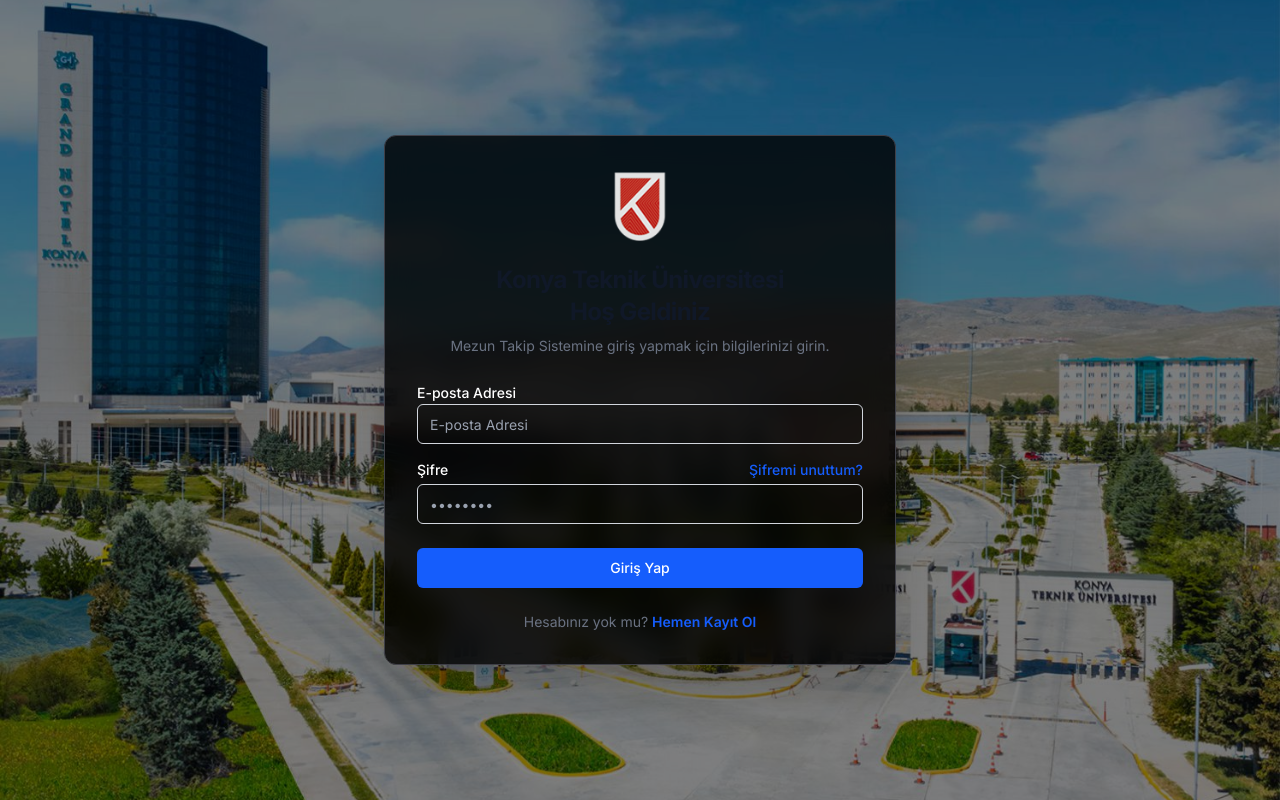
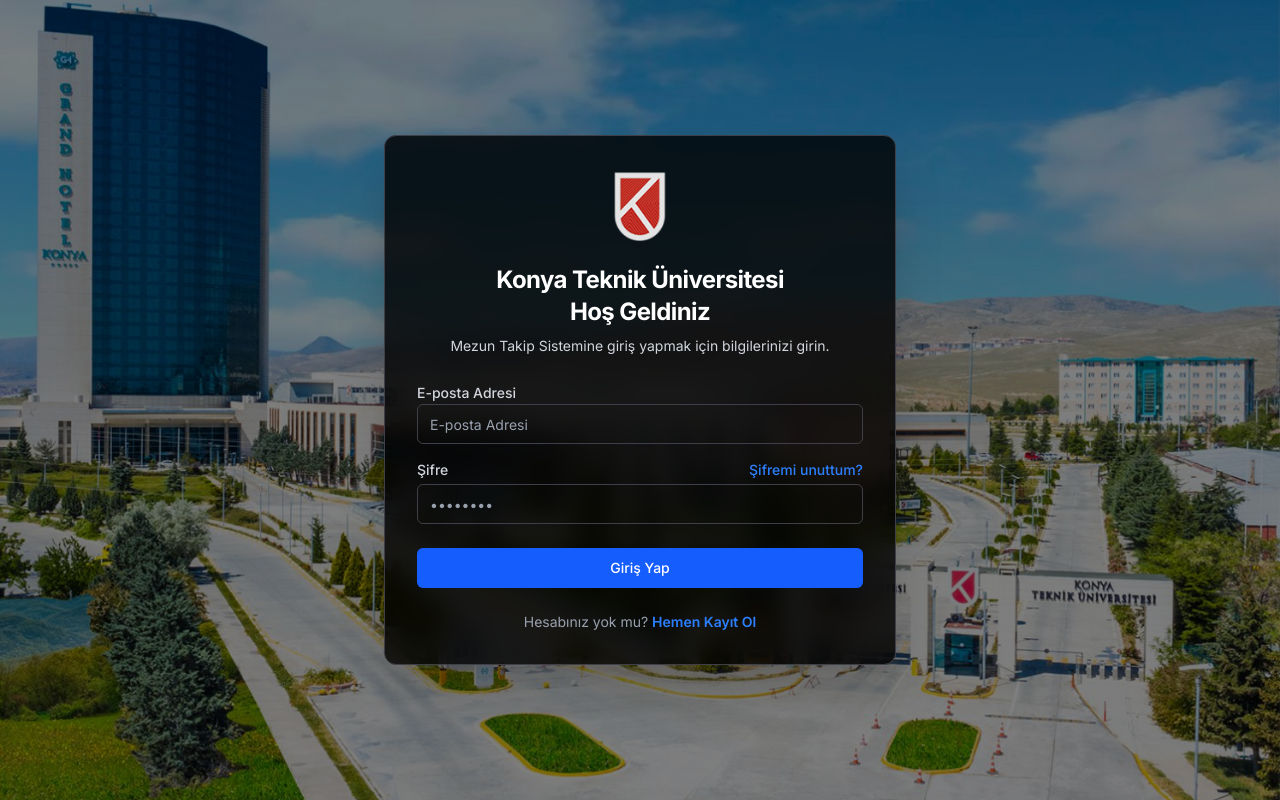
Before and after one commit to ramazanerentepe/mezun-takip-sistemi, a Next.js app: page /login in a window 1280 px wide. Built offline with nearby package versions, Linux system fonts and the light colour scheme; no server answers.

Commit message:
giriş yap dark mode ayarlandı

```diff
--- a/src/app/(auth)/login/page.js
+++ b/src/app/(auth)/login/page.js
@@ -35,7 +35,6 @@
 
   return (
     <div className="flex flex-col gap-6">
-      {/* --- Header Section --- */}
       <div className="flex flex-col items-center text-center gap-2">
         <div className="relative w-20 h-20 mb-2">
           <Image
@@ -46,29 +45,27 @@
             priority
           />
         </div>
-        <h1 className="text-2xl font-bold tracking-tight text-gray-900 dark:text-white">
+        <h1 className="text-2xl font-bold tracking-tight text-white">
           Konya Teknik Üniversitesi <br /> Hoş Geldiniz
         </h1>
-        <p className="text-sm text-gray-500 dark:text-gray-400">
+        <p className="text-sm text-gray-300">
           Mezun Takip Sistemine giriş yapmak için bilgilerinizi girin.
         </p>
       </div>
       {error && (
-        <div className="bg-red-100 border border-red-400 text-red-700 px-4 py-3 rounded relative text-sm" role="alert">
+        <div className="p-3 bg-red-900/30 border border-red-800 text-red-400 rounded text-sm font-semibold text-center animate-pulse">
           {error}
         </div>
       )}
 
-      {/* --- Form --- */}
       <form onSubmit={handleLogin} className="flex flex-col gap-4">
 
-        {/* Email */}
         <div className="space-y-1">
-          <label className="text-sm font-medium leading-none peer-disabled:cursor-not-allowed peer-disabled:opacity-70 dark:text-gray-300" htmlFor="email">
+          <label className="text-sm font-medium leading-none peer-disabled:cursor-not-allowed peer-disabled:opacity-70 text-gray-300" htmlFor="email">
             E-posta Adresi
           </label>
           <input
-            className="flex h-10 w-full rounded-md border border-gray-300 bg-transparent px-3 py-2 text-sm placeholder:text-gray-400 focus:outline-none focus:ring-2 focus:ring-blue-600 focus:border-transparent disabled:cursor-not-allowed disabled:opacity-50 dark:border-zinc-700 dark:text-white"
+            className="flex h-10 w-full rounded-md border border-zinc-700 bg-transparent px-3 py-2 text-sm text-white placeholder:text-gray-400 focus:outline-none focus:ring-2 focus:ring-blue-600 focus:border-transparent disabled:cursor-not-allowed disabled:opacity-50"
             id="email"
             name="email"
             placeholder="E-posta Adresi"
@@ -81,21 +78,20 @@
           />
         </div>
 
-        {/* Password */}
         <div className="space-y-1">
           <div className="flex items-center justify-between">
-            <label className="text-sm font-medium leading-none peer-disabled:cursor-not-allowed peer-disabled:opacity-70 dark:text-gray-300" htmlFor="password">
+            <label className="text-sm font-medium leading-none peer-disabled:cursor-not-allowed peer-disabled:opacity-70 text-gray-300" htmlFor="password">
               Şifre
             </label>
             <Link
               href="/forgot-password"
-              className="text-sm font-medium text-blue-600 hover:text-blue-500 dark:text-blue-400 transition-colors"
+              className="text-sm font-medium text-blue-500 hover:text-blue-400 transition-colors"
             >
               Şifremi unuttum?
             </Link>
           </div>
           <input
-            className="flex h-10 w-full rounded-md border border-gray-300 bg-transparent px-3 py-2 text-sm placeholder:text-gray-400 focus:outline-none focus:ring-2 focus:ring-blue-600 focus:border-transparent disabled:cursor-not-allowed disabled:opacity-50 dark:border-zinc-700 dark:text-white"
+            className="flex h-10 w-full rounded-md border border-zinc-700 bg-transparent px-3 py-2 text-sm text-white placeholder:text-gray-400 focus:outline-none focus:ring-2 focus:ring-blue-600 focus:border-transparent disabled:cursor-not-allowed disabled:opacity-50"
             id="password"
             name="password"
             placeholder="••••••••"
@@ -106,7 +102,6 @@
           />
         </div>
 
-        {/* Button */}
         <button
           type="submit"
           disabled={loading}
@@ -116,12 +111,11 @@
         </button>
       </form>
 
-      {/* --- Footer --- */}
-      <div className="text-center text-sm text-gray-500 dark:text-gray-400">
+      <div className="text-center text-sm text-gray-400">
         Hesabınız yok mu?{" "}
         <Link
           href="/register"
-          className="font-semibold text-blue-600 hover:text-blue-500 dark:text-blue-400 transition-all"
+          className="font-semibold text-blue-500 hover:text-blue-400 transition-all"
         >
           Hemen Kayıt Ol
         </Link>
```
